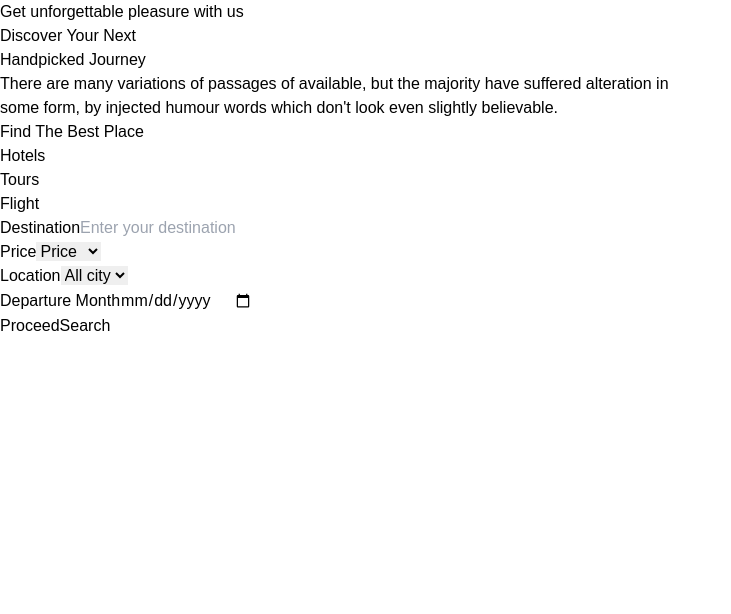
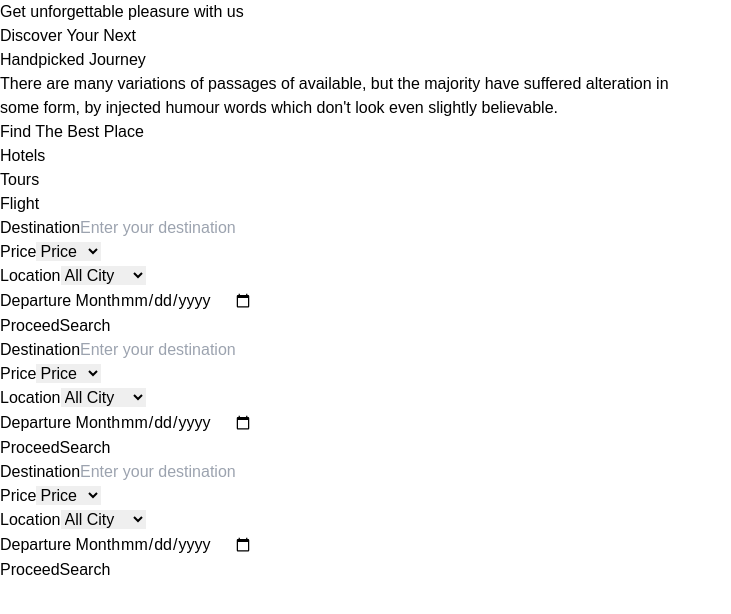
Before and after one commit to okeniyiisaac/voyage, a React (Vite) app: page / in a window 1280 px wide. Shown: the top 614 px of the page, without its empty margins (0-731 px from the left). Built offline with nearby package versions, Linux system fonts and the light colour scheme.

Commit message:
Initial commit

```diff
--- a/src/App.css
+++ b/src/App.css
@@ -0,0 +1,3 @@
+input{
+    outline: none;
+}
--- a/src/components/HeroBanner.jsx
+++ b/src/components/HeroBanner.jsx
@@ -61,8 +61,40 @@ const HeroBanner = () => {
                                     <div className="form-content grid">
                                         <label className='text-[16px] font-[600] text-[#0a1f24] mb-3' htmlFor="name">Location</label>
                                         <select className='bg-[#F7F7F7] text-[#c4c4c4] w-[220px] p-5 rounded-[5px]' type="text">
+                                            <option>All City</option>
+                                            <option>London</option>
+                                            <option>Canada</option>
+                                            <option>Denmark</option>
+                                            <option>Finland</option>
+                                        </select>
+                                    </div>
+
+                                    <div className="form-content grid">
+                                        <label className='text-[16px] font-[600] text-[#0a1f24] mb-3' htmlFor="name">Departure Month</label>
+                                        <input className='bg-[#F7F7F7] text-[#c4c4c4] w-[220px] p-5 rounded-[5px]' type="date" name='name' id='name' placeholder='Enter your destination' />
+                                    </div>
+
+                                    <div className="form-content grid">
+                                        <label className='text-[16px] font-[600] text-[#0a1f24] mb-3' htmlFor="name">Proceed</label>
+                                        <button className='bg-[#113D48] text-white w-[220px] p-5 rounded-[5px]'> Search</button>
+                                    </div>
+                                </div>
+                            </form>
+                        </div>
+
+                        <div className="form-wrapper tours hidden">
+                            <form action="">
+                                <div className="hotel-wrapper flex justify-between items-center">
+                                    <div className="form-content grid">
+                                        <label className='text-[16px] font-[600] text-[#0a1f24] mb-3' htmlFor="name">Destination</label>
+                                        <input className='bg-[#F7F7F7] w-[220px] p-5 rounded-[5px]' type="text" name='name' id='name' placeholder='Enter your destination' />
+                                    </div>
+
+                                    <div className="form-content grid">
+                                        <label className='text-[16px] font-[600] text-[#0a1f24] mb-3' htmlFor="name">Price</label>
+                                        <select className='bg-[#F7F7F7] text-[#c4c4c4] w-[220px] p-5 rounded-[5px]' type="text">
                                             <option value="">
-                                                All city
+                                                Price
                                             </option>
                                             <option value="">
                                                 #1000
@@ -76,6 +108,70 @@ const HeroBanner = () => {
                                             <option value="">
                                                 #2000
                                             </option>
+                                        </select>
+                                    </div>
+
+                                    <div className="form-content grid">
+                                        <label className='text-[16px] font-[600] text-[#0a1f24] mb-3' htmlFor="name">Location</label>
+                                        <select className='bg-[#F7F7F7] text-[#c4c4c4] w-[220px] p-5 rounded-[5px]' type="text">
+                                            <option>All City</option>
+                                            <option>London</option>
+                                            <option>Canada</option>
+                                            <option>Denmark</option>
+                                            <option>Finland</option>
+                                        </select>
+                                    </div>
+
+                                    <div className="form-content grid">
+                                        <label className='text-[16px] font-[600] text-[#0a1f24] mb-3' htmlFor="name">Departure Month</label>
+                                        <input className='bg-[#F7F7F7] text-[#c4c4c4] w-[220px] p-5 rounded-[5px]' type="date" name='name' id='name' placeholder='Enter your destination' />
+                                    </div>
+
+                                    <div className="form-content grid">
+                                        <label className='text-[16px] font-[600] text-[#0a1f24] mb-3' htmlFor="name">Proceed</label>
+                                        <button className='bg-[#113D48] text-white w-[220px] p-5 rounded-[5px]'> Search</button>
+                                    </div>
+                                </div>
+                            </form>
+                        </div>
+
+                        <div className="form-wrapper flight hidden">
+                            <form action="">
+                                <div className="hotel-wrapper flex justify-between items-center">
+                                    <div className="form-content grid">
+                                        <label className='text-[16px] font-[600] text-[#0a1f24] mb-3' htmlFor="name">Destination</label>
+                                        <input className='bg-[#F7F7F7] w-[220px] p-5 rounded-[5px]' type="text" name='name' id='name' placeholder='Enter your destination' />
+                                    </div>
+
+                                    <div className="form-content grid">
+                                        <label className='text-[16px] font-[600] text-[#0a1f24] mb-3' htmlFor="name">Price</label>
+                                        <select className='bg-[#F7F7F7] text-[#c4c4c4] w-[220px] p-5 rounded-[5px]' type="text">
+                                            <option value="">
+                                                Price
+                                            </option>
+                                            <option value="">
+                                                #1000
+                                            </option>
+                                            <option value="">
+                                                #1300
+                                            </option>
+                                            <option value="">
+                                                #1500
+                                            </option>
+                                            <option value="">
+                                                #2000
+                                            </option>
+                                        </select>
+                                    </div>
+
+                                    <div className="form-content grid">
+                                        <label className='text-[16px] font-[600] text-[#0a1f24] mb-3' htmlFor="name">Location</label>
+                                        <select className='bg-[#F7F7F7] text-[#c4c4c4] w-[220px] p-5 rounded-[5px]' type="text">
+                                            <option>All City</option>
+                                            <option>London</option>
+                                            <option>Canada</option>
+                                            <option>Denmark</option>
+                                            <option>Finland</option>
                                         </select>
                                     </div>
 
```
Also changed, not shown: src/components/AboutUs.jsx (added, +7 -0 lines).
